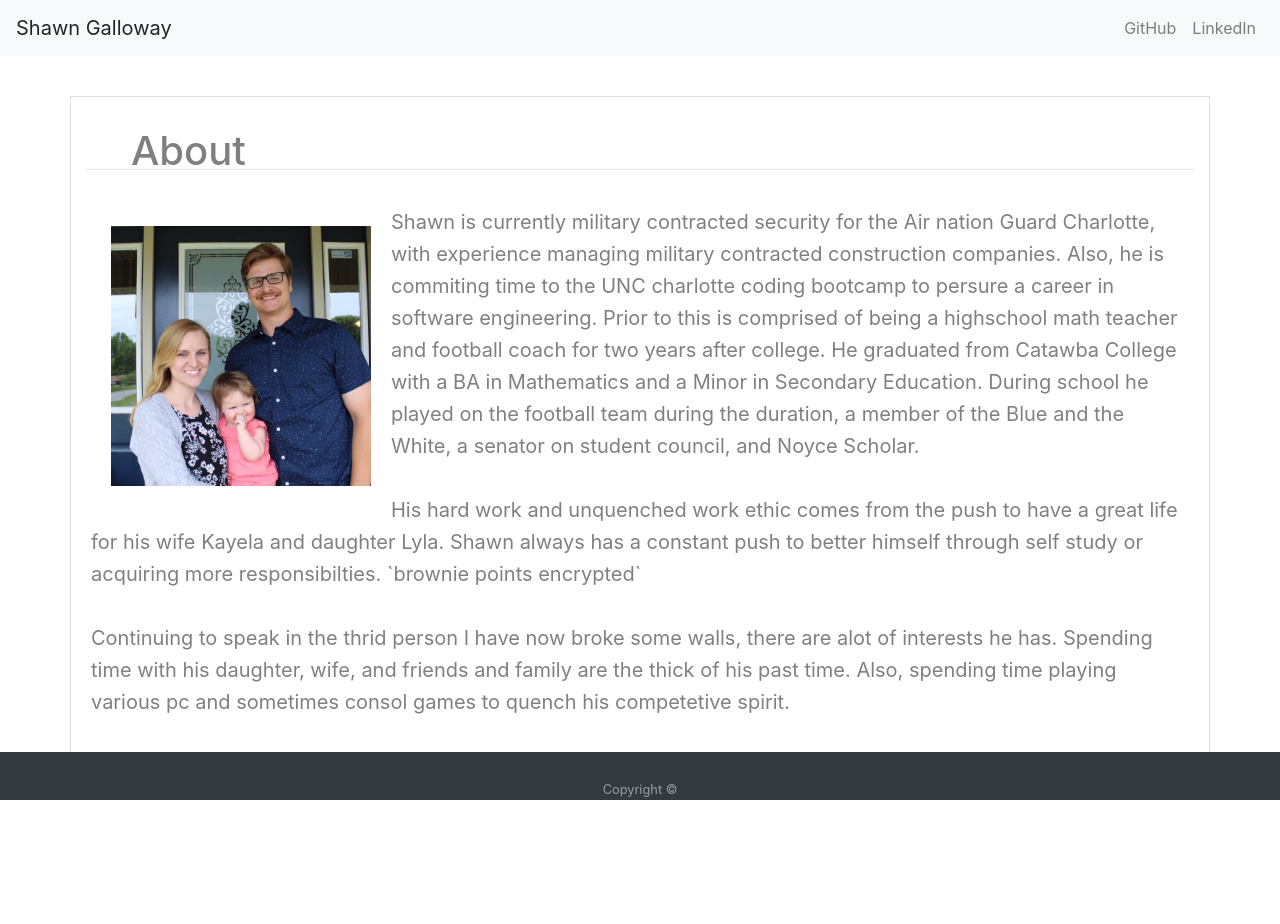
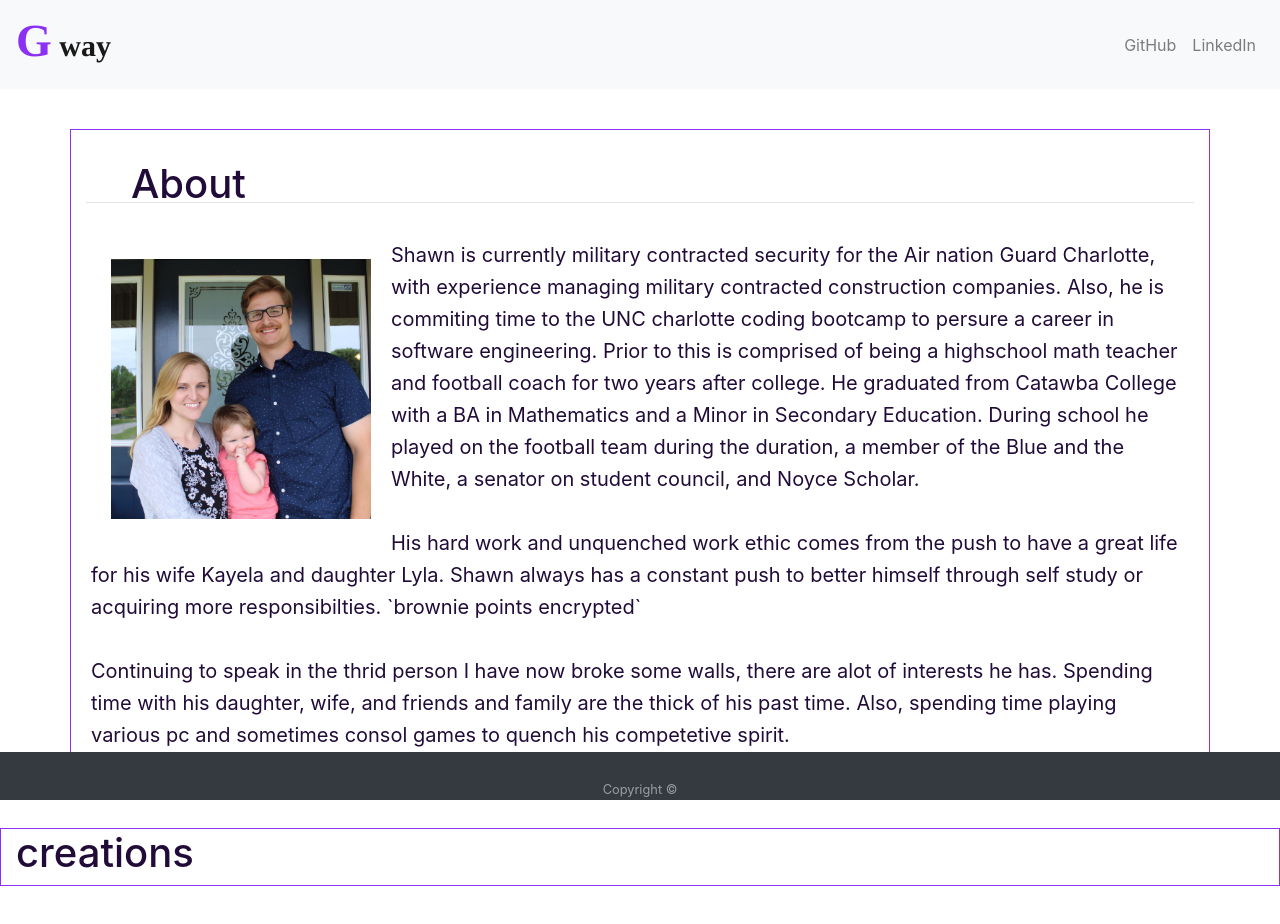
Before and after one commit to shawngway/Bootstrap-Portfolio, a plain HTML site: page index.html in a window 1280 px wide. Before the commit the page ends 880 px from the top, so only its background shows below. Drawn offline with nearby package versions, Linux system fonts and the light colour scheme.

Commit message:
color theme looking to add layers for each potion of portfolio

```diff
--- a/style.css
+++ b/assets/style.css
@@ -5,17 +5,29 @@ bottom:0px;
 width: 100%;
 height: 1px;
 }
+.navbar-brand {
+    font-family: Times, Times New Roman, serif;
+    font-size: 30px;
+    font-weight: bold;
+    color: #210C39;
 
+}
+#theG {
+    font-size: 46px;
+    font-weight: bold;
+    color: #8B31F3;
+    margin: 0px;
+}
 .contentwrapper {
     margin: auto;
     margin-top: 40px;
     line-height: 1.6;
     text-align: left;
     font-size: 20px;
-    color: grey;
+    color: #210C39;
     border-style: solid;
     border-width: 1px;
-    border-color: #dddddd;
+    border-color: #8B31F3;
 
     }
 #aboutpic {
--- a/index.html
+++ b/index.html
@@ -7,13 +7,17 @@
     <meta http-equiv="X-UA-Compatible" content="ie=edge">
     <link rel="stylesheet" href="https://stackpath.bootstrapcdn.com/bootstrap/4.3.1/css/bootstrap.min.css"
         integrity="sha384-ggOyR0iXCbMQv3Xipma34MD+dH/1fQ784/j6cY/iJTQUOhcWr7x9JvoRxT2MZw1T" crossorigin="anonymous">
-    <link rel="stylesheet" href="style.css">
+    <link href="https://stackpath.bootstrapcdn.com/font-awesome/4.7.0/css/font-awesome.min.css" rel="stylesheet"
+        integrity="sha384-wvfXpqpZZVQGK6TAh5PVlGOfQNHSoD2xbE+QkPxCAFlNEevoEH3Sl0sibVcOQVnN" crossorigin="anonymous">
+    <link rel="stylesheet" href="assets/style.css">
+    <script src="https://kit.fontawesome.com/1e7aed098c.js"></script>
     <title>About</title>
 </head>
 
 <body>
     <nav class="navbar navbar-expand-lg navbar-light bg-light">
-        <a class="navbar-brand">Shawn Galloway</a>
+        <h3><span class="navbar-brand" id="theG">G</span>
+            <span class="navbar-brand">way</span></h3>
         <button class="navbar-toggler" type="button" data-toggle="collapse" data-target="#navbarNavAltMarkup"
             aria-controls="navbarNavAltMarkup" aria-expanded="false" aria-label="Toggle navigation">
             <span class="navbar-toggler-icon"></span>
@@ -21,7 +25,8 @@
         <div class="collapse navbar-collapse" id="navbarNavAltMarkup">
             <div class="navbar-nav ml-auto">
                 <a class="nav-item nav-link" href="https://github.com/shawngway" target="_blank">GitHub</a>
-                <a class="nav-item nav-link" href="https://www.linkedin.com/in/shawn-galloway-b7a1b8189/" target="_blank">LinkedIn</a>
+                <a class="nav-item nav-link" href="https://www.linkedin.com/in/shawn-galloway-b7a1b8189/"
+                    target="_blank">LinkedIn</a>
             </div>
         </div>
     </nav>
@@ -35,7 +40,7 @@
         <hr>
         <div class="row">
             <div class="col-xs-12 bulkWork">
-                <div class="col-xs-6 float-left"><img id="aboutpic" src="newassets/images/Shawn,kayela,lyla.jpg"
+                <div class="col-xs-6 float-left"><img id="aboutpic" src="assets/images/Shawn,kayela,lyla.jpg"
                         alt="picture of my wife, daughter, and me">
                 </div>
                 <div class="col-xs-6 textWork">
@@ -73,6 +78,11 @@
             </div>
         </div>
     </div>
+    <div class="row contentwrapper">
+        <div class="col-12">
+            <h1>creations</h1>
+        </div>
+    </div>
 
 
 
```
Also changed, not shown: assets/images/Shawn,kayela,lyla.jpg (renamed from newassets/images/Shawn,kayela,lyla.jpg), assets/images/daughter.jpg (renamed from newassets/images/daughter.jpg), assets/images/fistydog.jpg (renamed from newassets/images/fistydog.jpg), assets/images/grumpcat.jpg (renamed from newassets/images/grumpcat.jpg), assets/images/warcraft.jpg (renamed from newassets/images/warcraft.jpg), assets/images/wife.jpg (renamed from newassets/images/wife.jpg), 2 other files.
